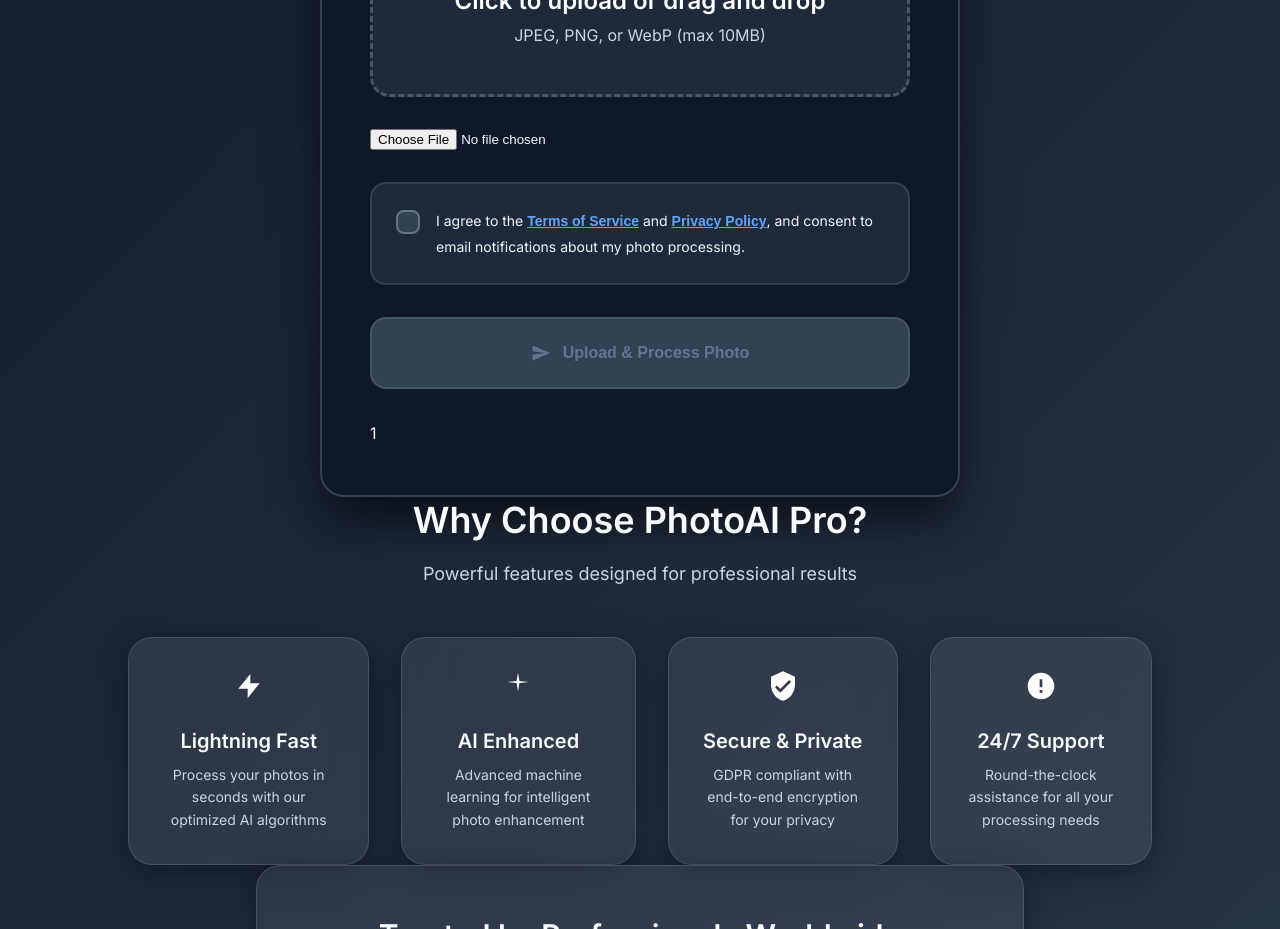
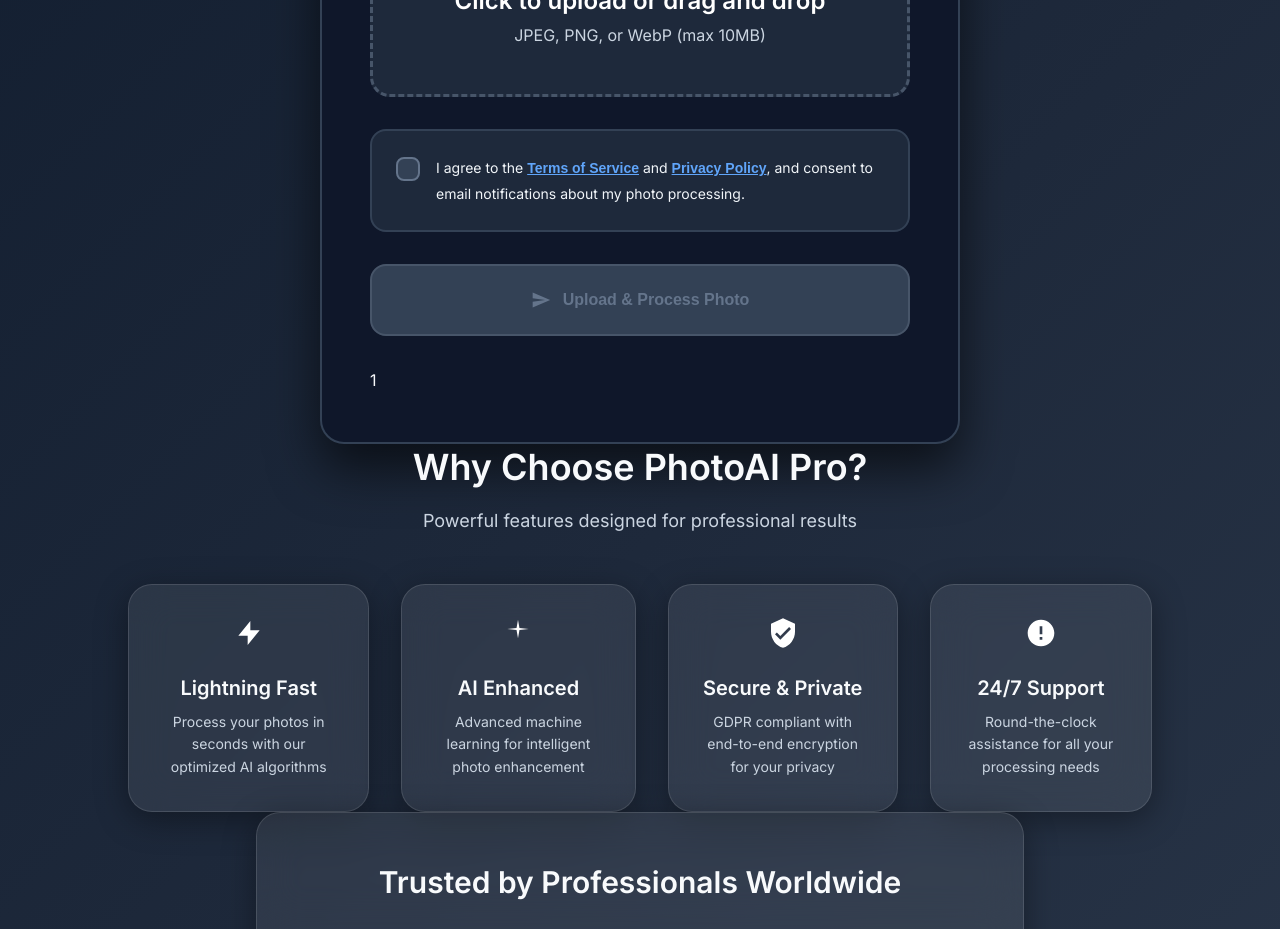
Before and after one commit to johnsontakashi/Photo-app, a Next.js app: page / in a window 1280 px wide. Shown: the part 1360-2289 px from the top of the page. Built offline with nearby package versions, Linux system fonts and the light colour scheme; what @shopify/polaris would draw is missing.

Commit message:
remove: button

```diff
--- a/components/PhotoUploader.tsx
+++ b/components/PhotoUploader.tsx
@@ -271,16 +271,6 @@
           </div>
         </div>
 
-        <input
-          ref={fileInputRef}
-          type="file"
-          accept=".jpg,.jpeg,.png,.webp"
-          onChange={(e) => {
-            const files = Array.from(e.target.files || []);
-            handleFileSelect(files);
-          }}
-          className="hidden"
-        />
 
         {/* Professional Progress Bar */}
         {loading && (
```
